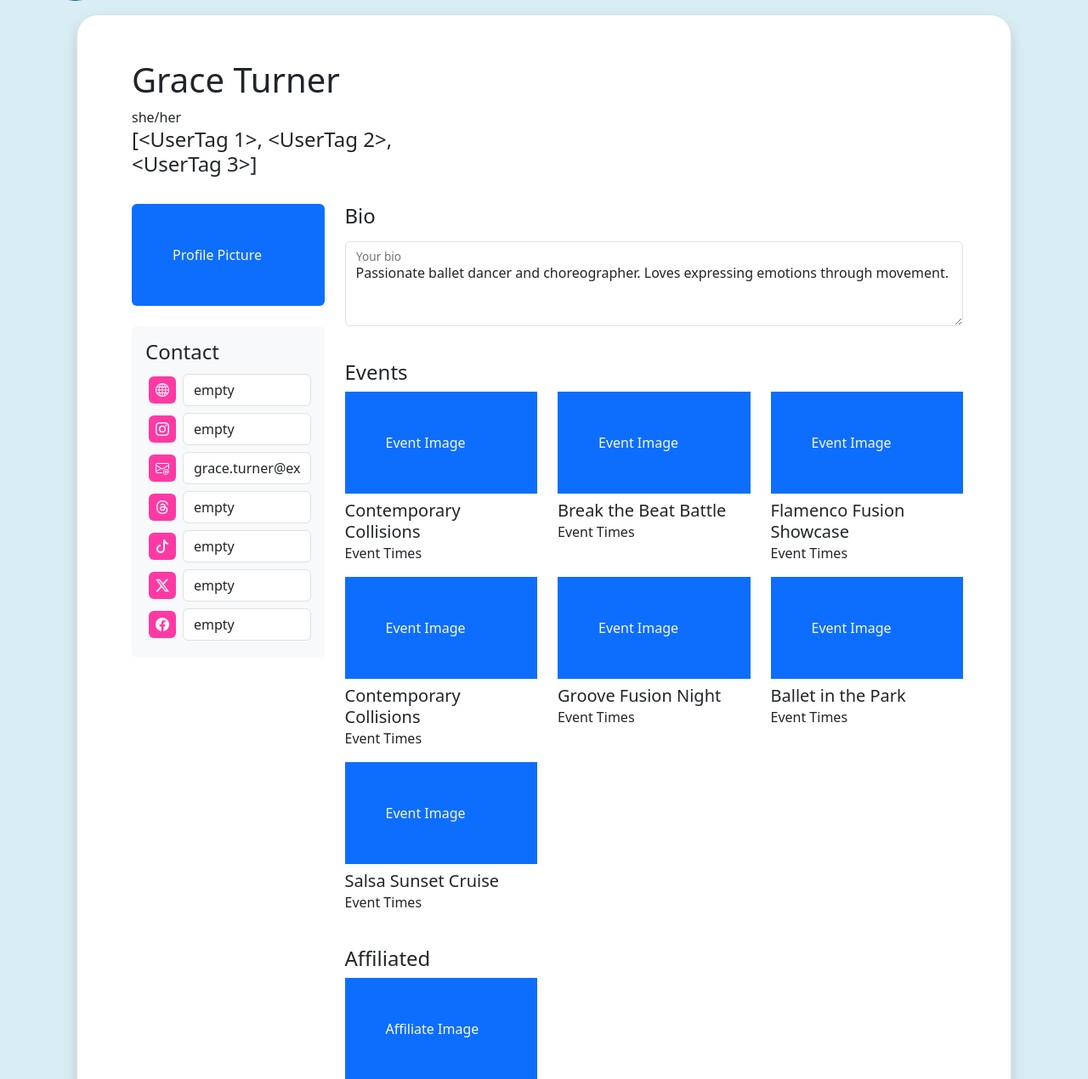
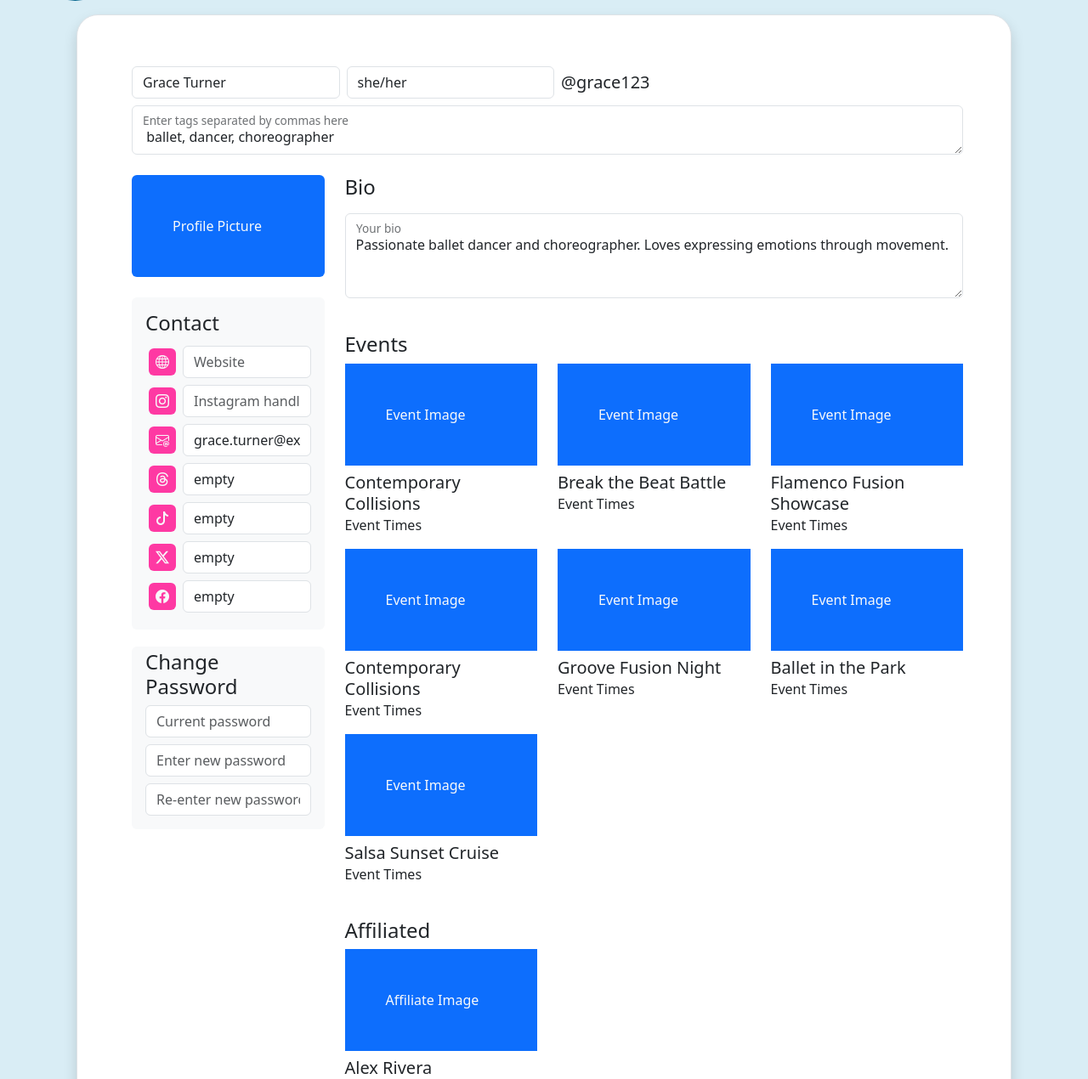
Before and after one commit to AndrewHocking/Dance-Connect, a Flask app: page /people/2/edit in a window 1280 px wide. Shown: the part 91-1361 px from the top of the page at 85% size. Run offline with Flask 3, Linux system fonts and the light colour scheme; parts of the project's set-up code (start-up, migrations or seed data) failed here and were passed over.

Commit message:
added new features
added ability to add/remove tags
change username and pronouns
started to add linking to elements in contacts
added ability to change password

```diff
--- a/website/orm/user/user.py
+++ b/website/orm/user/user.py
@@ -133,7 +133,7 @@ def update_user(
     if tags is not None:
         user.tags.clear()
         for tag in tags:
-            create_user_tag(tag, User, False)
+            create_user_tag(tag, user, False)
 
     db.session.add(user)
     db.session.commit()
--- a/website/routes/ui/people.py
+++ b/website/routes/ui/people.py
@@ -2,6 +2,7 @@ from flask import Blueprint, render_template, request, redirect, url_for
 from flask_login import current_user
 from ...orm.user.user import read_users, read_single_user, User, update_user
 from ...forms.people_filter import PeopleFilter, fillOrganizationData, fillFilterData
+from flask import flash
 
 people = Blueprint("people", __name__)
 
@@ -123,14 +124,69 @@ def edit_person(id):
     if person.bio != "":
         bio = person.bio
 
+    tag_name_list = [tag.name for tag in person.tags]
+    tag_name_list = [
+        " " + tag for tag in tag_name_list
+    ]  # add space to make tags look better
+
     affiliations: list[User] = read_users()["data"]
     if person in affiliations:
         affiliations.remove(person)
     if request.method == "POST":
         if request.form["submit"] == "Save":
+            display_name = request.form.get("display_name", "")
+            pronouns = request.form.get("pronouns", "")
+            website = request.form.get("website", "")
+            instagram = request.form.get("instagram", "")
+
+            if instagram.startswith("@"):  # url works without @
+                instagram = instagram[1:]
+
+            email = request.form.get("email", "")
+            threads = request.form.get("threads", "")
+            tiktok = request.form.get("tiktok", "")
+
+            if not tiktok.startswith("@"):  # url works with @
+                tiktok = "@" + tiktok
+
+            twitter = request.form.get("twitter", "")  # url works without @
+            if twitter.startswith("@"):
+                twitter = twitter[1:]
+
+            facebook = request.form.get("facebook", "")
+            current_pass = request.form.get("current_password", "")
+            new_pass = request.form.get("new_password", "")
+            confirm_pass = request.form.get("confirm_new_password", "")
+            tags = request.form.get("tags", "")
+            tag_list = tags.split(",")
+            tag_list = [tag.strip() for tag in tag_list]
+            tag_list = [tag for tag in tag_list if tag != ""]
+            # print(tag_list)
+            # print(person.password)
+            # print(current_pass[0])
+            # print(new_pass[0])
+            # print(confirm_pass[0])
+            if (person.password != current_pass or new_pass != confirm_pass) and (
+                current_pass != "" or new_pass != "" or confirm_pass != ""
+            ):
+                flash(
+                    "Password did not match or current password is incorrect", "error"
+                )
+                return redirect(url_for("people.edit_person", id=id))
+            else:
+                update_user(
+                    user_id=id,
+                    password=new_pass,
+                )
+
+            # TODO add error message for when the password is of invalid format
+
             update_user(
                 user_id=id,
+                display_name=display_name,
+                pronouns=pronouns,
                 bio=request.form.get("bioTextArea", ""),
+                tags=tag_list,
             )
             person.bio = request.form.get("bioTextArea", "")
             # person.save()
@@ -144,4 +200,5 @@ def edit_person(id):
         events=events,
         affiliations=affiliations,
         edit=edit,
+        tag_name_list=tag_name_list,
     )
--- a/website/templates/edit_person.html
+++ b/website/templates/edit_person.html
@@ -13,16 +13,34 @@
 <div class="form-floating">
     <textarea class="form-control" placeholder="Leave a comment here" name="bioTextArea" id="bioTextArea"
         style="height: 100px"></textarea>
-    <label for="floatingTextarea2">Enter your bio</label>
+    <label for="bioTextArea">Enter your bio</label>
 </div>
 {% else %}
 <div class="form-floating">
     <textarea class="form-control" placeholder="Leave a comment here" name="bioTextArea" id="bioTextArea"
         style="height: 100px">{{ bio|default('') }}</textarea>
-    <label for="floatingTextarea2">Your bio</label>
+    <label for="bioTextArea">Your bio</label>
 </div>
 {% endif %}
 {% endblock %}
+
+
+{% block edit_person_display_name_pronouns %}
+<div class="row p-0 m-0 align-items-center">
+    <div class="col-3 justify-content-start p-0 m-0">
+        <input type="text" class="form-control" name="display_name" placeholder="Enter your name here"
+            value="{{ person.display_name|default('NoName') }}">
+    </div>
+    <div class="col-3 justify-content-start p-0 m-2">
+        <input type="text" class="form-control" name="pronouns" placeholder="Pronouns" value="{{ person.pronouns }}">
+    </div>
+    <div class="col-auto justify-content-start p-0 mt-2">
+        <h5>@{{person.username}}</h5>
+    </div>
+</div>
+{% endblock %}
+
+
 
 {% block edit_person_EditContacts %}
 <div class="row align-items-center ps-3 py-1">
@@ -32,7 +50,8 @@
         </div>
     </div>
     <div class="col ps-2">
-        <input type="text" class="form-control" name="website" value="{{ person.website|default('empty') }}">
+        <input type="text" class="form-control" name="website" placeholder="Website" id="website"
+            value="{{ person.website|default('') }}">
     </div>
 </div>
 <div class="row align-items-center ps-3 py-1">
@@ -42,7 +61,8 @@
         </div>
     </div>
     <div class="col ps-2">
-        <input type="text" class="form-control" name="website" value="{{ person.instagram|default('empty') }}">
+        <input type="text" class="form-control" name="instagram" placeholder="Instagram handle"
+            value="{{ person.instagram|default('') }}">
     </div>
 </div>
 <div class="row align-items-center ps-3 py-1">
@@ -52,7 +72,7 @@
         </div>
     </div>
     <div class="col ps-2">
-        <input type="text" class="form-control" name="website" value="{{ person.email|default('empty') }}">
+        <input type="text" class="form-control" name="email" value="{{ person.email|default('empty') }}">
     </div>
 </div>
 <div class="row align-items-center ps-3 py-1">
@@ -62,7 +82,7 @@
         </div>
     </div>
     <div class="col ps-2">
-        <input type="text" class="form-control" name="website" value="{{ person.threads|default('empty') }}">
+        <input type="text" class="form-control" name="threads" value="{{ person.threads|default('empty') }}">
     </div>
 </div>
 <div class="row align-items-center ps-3 py-1">
@@ -72,7 +92,7 @@
         </div>
     </div>
     <div class="col ps-2">
-        <input type="text" class="form-control" name="website" value="{{ person.tiktok|default('empty') }}">
+        <input type="text" class="form-control" name="tiktok" value="{{ person.tiktok|default('empty') }}">
     </div>
 </div>
 <div class="row align-items-center ps-3 py-1">
@@ -82,7 +102,7 @@
         </div>
     </div>
     <div class="col ps-2">
-        <input type="text" class="form-control" name="website" value="{{ person.twitter|default('empty') }}">
+        <input type="text" class="form-control" name="twitter" value="{{ person.twitter|default('empty') }}">
     </div>
 </div>
 <div class="row align-items-center ps-3 py-1">
@@ -92,7 +112,26 @@
         </div>
     </div>
     <div class="col ps-2">
-        <input type="text" class="form-control" name="website" value="{{ person.facebook|default('empty') }}">
+        <input type="text" class="form-control" name="facebook" value="{{ person.facebook|default('empty') }}">
     </div>
 </div>
 {% endblock %}
+
+{% block edit_person_password %}
+<div class="p-3 rounded pt-1">
+</div>
+<div class="p-3 bg-light rounded pt-1">
+    <p class="h4">Change Password</p>
+    <input type="password" class="form-control mb-2" name="current_password" placeholder="Current password">
+    <input type="password" class="form-control my-2" name="new_password" placeholder="Enter new password">
+    <input type="password" class="form-control bt-2" name="confirm_new_password" placeholder="Re-enter new password">
+</div>
+{% endblock %}
+
+{% block edit_person_tags %}
+<div class="form-floating">
+    <textarea class="form-control" placeholder="Enter tags here" name="tags" id="tags"
+        style="height: 35px">{{ tag_name_list|join(',')|default('') }}</textarea>
+    <label for="tags">Enter tags separated by commas here</label>
+</div>
+{% endblock %}
--- a/website/templates/person.html
+++ b/website/templates/person.html
@@ -8,15 +8,41 @@
     <form action="{{ url_for('people.edit_person', id=person.id) }}" method="POST">
         {% endif %}
         <div class="row align-items-center mb-4 ">
-            <div class="col-5">
-                <h1>{{ person.display_name }}</h1> {{person.pronouns}}
-                <h4>
+            <div class="col">
+
+                {% block edit_person_display_name_pronouns %}
+                <div class="row p-0 m-0 align-items-center">
+                    <div class="col-auto justify-content-start p-0 m-0">
+                        <h1>{{ person.display_name }}</h1>
+                    </div>
+                    {% if person.pronouns != "" %}
+                    <div class="col-auto justify-content-start p-0 m-2">
+                        {{person.pronouns}}
+                    </div>
+                    {% endif %}
+                    <div class="col-auto justify-content-start p-0 mt-2">
+                        <h5>@{{person.username}}</h5>
+                    </div>
+                </div>
+                {% endblock %}
+
+                {% block edit_person_tags %}
+                <h6>
                     {% if person.tags|length == 0 %}
                     DanceConnect User
                     {% else %}
-                    {{ person.tags }}
+                    <div class="row p-0 m-0 align-items-center">
+                        {% for tag in person.tags %}
+                        <div class="col-auto tag rounded p-1 mr-1 mb-1">
+                            {{ tag.name }}
+                        </div>
+                        <div class="col-auto p-1 rounded">
+                        </div>
+                        {% endfor %}
+                    </div>
                     {% endif %}
-                </h4>
+                </h6>
+                {% endblock %}
             </div>
 
             {% if user.is_authenticated and user.id == person.id%}
@@ -42,6 +68,7 @@
                 <div class="p-3 bg-light rounded">
                     <p class="h4">Contact</p>
                     {% block edit_person_EditContacts %}
+                    {% if person.website != "" %}
                     <div class="row align-items-center ps-3 py-1">
                         <div class="col-auto p-0">
                             <div class="p-1 bg-icon-background rounded text-light d-flex justify-content-center"
@@ -50,9 +77,13 @@
                             </div>
                         </div>
                         <div class="col ps-2">
-                            <span class="font-weight-bold">https://www.implementme.com</span> {{ person.website }}
+                            <span class="font-weight-bold"><a
+                                    href="https://google.com">https://www.implementme.com</a></span>
+                            {{ person.website }}
                         </div>
                     </div>
+                    {% endif %} <!-- TODO Fix this! only show what is available -->
+                    {% if person.instagram != "" or person.instagram == None %}
                     <div class="row align-items-center ps-3 py-1">
                         <div class="col-auto p-0">
                             <div class="p-1 bg-icon-background rounded text-light d-flex justify-content-center"
@@ -60,10 +91,16 @@
                                 <i class="bi bi-instagram" style="font-size: 1rem;"></i>
                             </div>
                         </div>
-                        <div class="col ps-2">
-                            <span class="font-weight-bold">@implementme</span> {{ person.instagram }}
+                        <div class="col-10 ps-2"
+                            style="white-space: nowrap; overflow: hidden; text-overflow: ellipsis;">
+                            <span class="font-weight-bold"><a
+                                    href="https://www.instagram.com/{{ person.instagram }}/">@implementMePleaseNowPleaseThgisisTooOongaHandle</a></span>
+                            @{{
+                            person.instagram }}
                         </div>
                     </div>
+                    {% endif %}
+                    {% if person.email != "" %}
                     <div class="row align-items-center ps-3 py-1">
                         <div class="col-auto p-0">
                             <div class="p-1 bg-icon-background rounded text-light d-flex justify-content-center"
@@ -71,10 +108,17 @@
                                 <i class="bi-envelope-at" style="font-size: 1rem;"></i>
                             </div>
                         </div>
-                        <div class="col ps-2">
-                            <span class="font-weight-bold"></span> {{ person.email }}
+                        <div class="col-10 ps-2"
+                            style="white-space: nowrap; overflow: hidden; text-overflow: ellipsis;">
+                            <span class="font-weight-bold">
+                                <a href="mailto:{{ person.email }}">
+                                    {{ person.email }}
+                                </a>
+                            </span>
                         </div>
                     </div>
+                    {% endif %}
+                    {% if person.threads != "" %}
                     <div class="row align-items-center ps-3 py-1">
                         <div class="col-auto p-0">
                             <div class="p-1 bg-icon-background rounded text-light d-flex justify-content-center"
@@ -83,9 +127,11 @@
                             </div>
                         </div>
                         <div class="col ps-2">
-                            <span class="font-weight-bold">@implementme</span> {{ person.threads }}
+                            <span class="font-weight-bold">@implementme</span> @{{ person.threads }}
                         </div>
                     </div>
+                    {% endif %}
+                    {% if person.tiktok != "" %}
                     <div class="row align-items-center ps-3 py-1">
                         <div class="col-auto p-0">
                             <div class="p-1 bg-icon-background rounded text-light d-flex justify-content-center"
@@ -93,10 +139,16 @@
                                 <i class="bi bi-tiktok" style="font-size: 1rem;"></i>
                             </div>
                         </div>
-                        <div class="col ps-2">
-                            <span class="font-weight-bold">@implementme</span> {{ person.tiktok }}
+                        <div class="col-10 ps-2"
+                            style="white-space: nowrap; overflow: hidden; text-overflow: ellipsis;">
+                            <span class="font-weight-bold"><a
+                                    href="https://www.tiktok.com/{{ person.tiktok }}/">@implementMePleaseNowPleaseThgisisTooOongaHandle</a></span>
+                            @{{
+                            person.tiktok }}
                         </div>
                     </div>
+                    {% endif %}
+                    {% if person.twitter != "" %}
                     <div class="row align-items-center ps-3 py-1">
                         <div class="col-auto p-0">
                             <div class="p-1 bg-icon-background rounded text-light d-flex justify-content-center"
@@ -104,10 +156,16 @@
                                 <i class="bi bi-twitter-x" style="font-size: 1rem;"></i>
                             </div>
                         </div>
-                        <div class="col ps-2">
-                            <span class="font-weight-bold">@implementme</span> {{ person.twitter }}
+                        <div class="col-10 ps-2"
+                            style="white-space: nowrap; overflow: hidden; text-overflow: ellipsis;">
+                            <span class="font-weight-bold"><a
+                                    href="https://twitter.com/{{ person.twitter }}/">@implementMePleaseNowPleaseThgisisTooOongaHandle</a></span>
+                            @{{
+                            person.twitter }}
                         </div>
                     </div>
+                    {% endif %}
+                    {% if person.facebook != "" %}
                     <div class="row align-items-center ps-3 py-1">
                         <div class="col-auto p-0">
                             <div class="p-1 bg-icon-background rounded text-light d-flex justify-content-center"
@@ -119,8 +177,11 @@
                             <span class="font-weight-bold">ww.facebook.com/impleme</span> {{ person.facebook }}
                         </div>
                     </div>
+                    {% endif %}
                     {% endblock %}
                 </div> <!-- LEFT BLOCK END -->
+                {% block edit_person_password %}
+                {% endblock %}
             </div>
 
             <div class="col-12 col-md-7 col-xl-9 pl-xl-5 pl-3">
```
Also changed, not shown: instance/database.db.
